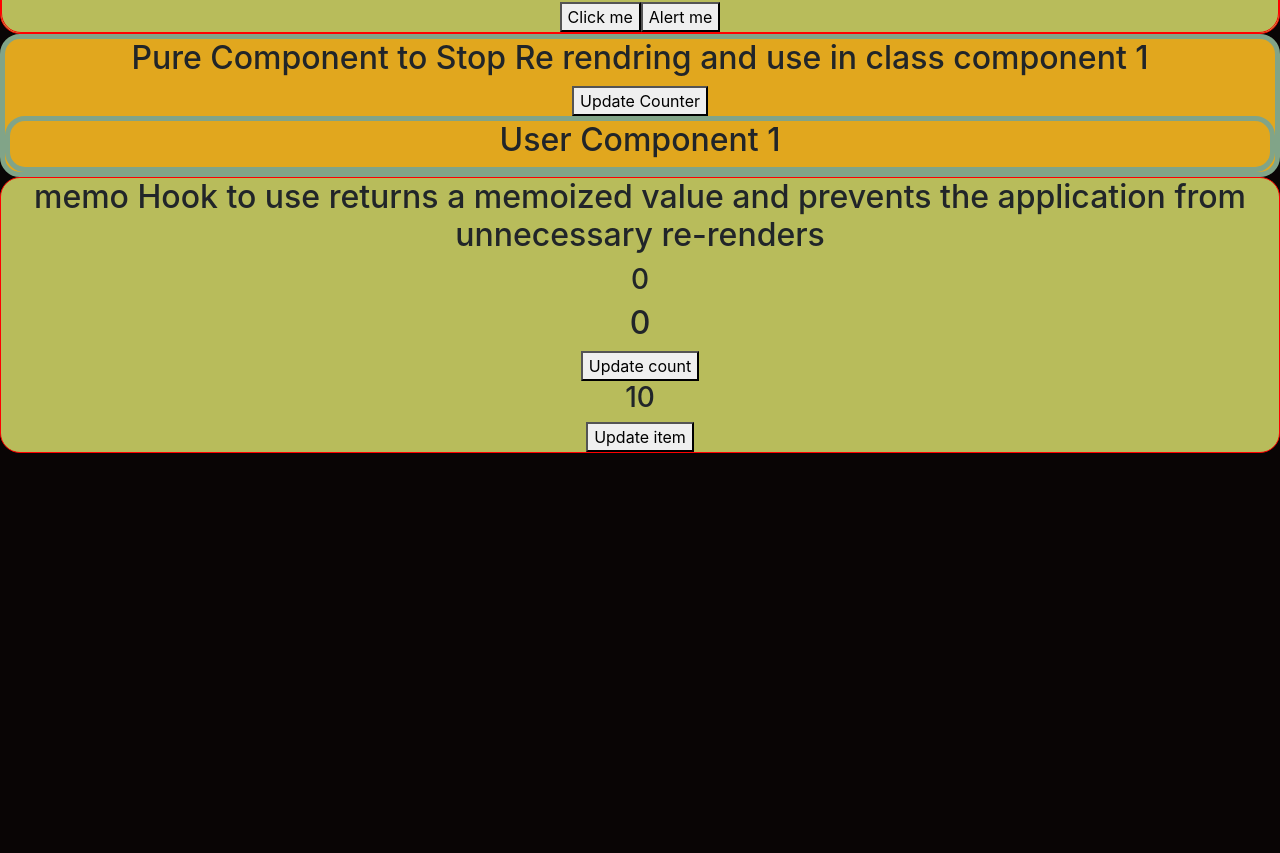
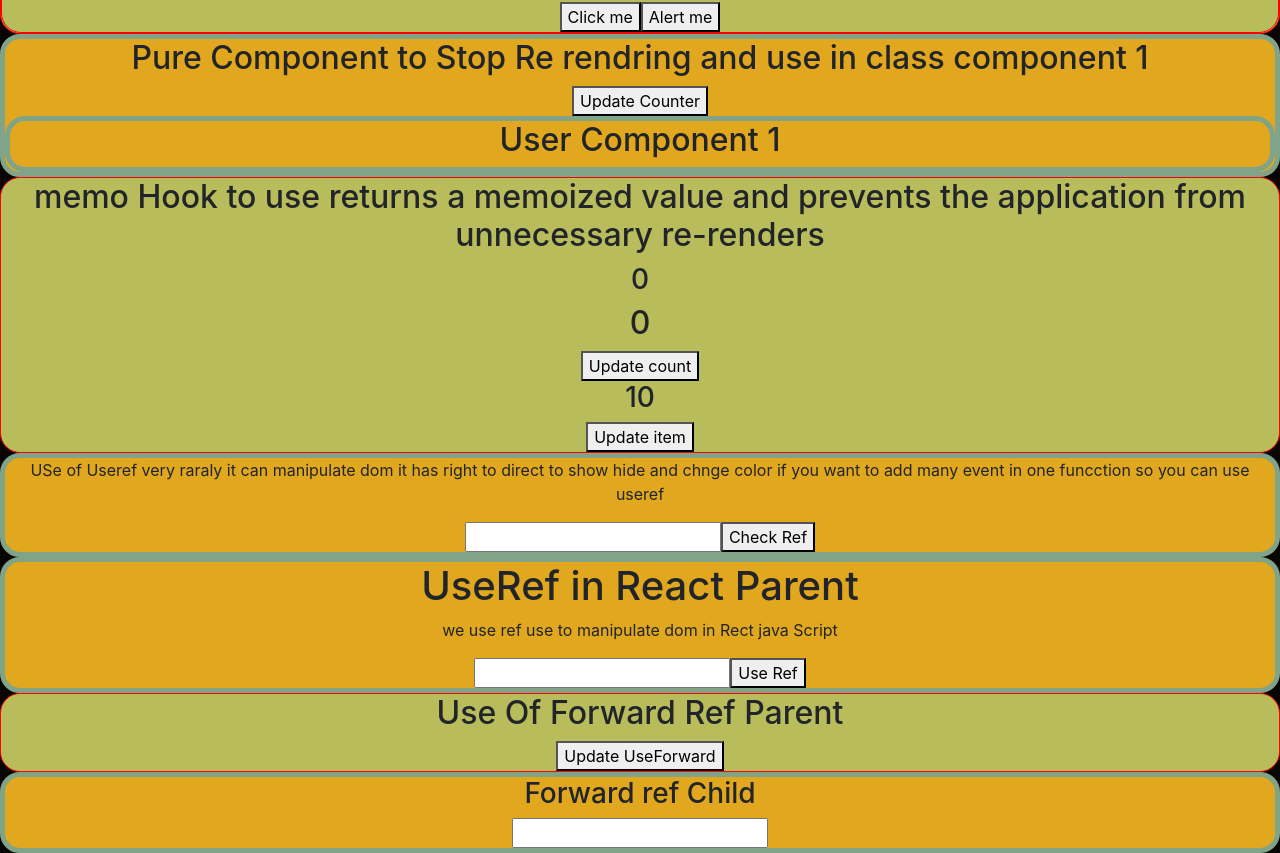
Before and after one commit to devilalpanchal/ReactYoutube01, a React (Create React App) app: page / in a window 1280 px wide. Shown: the part 5077-5930 px from the top of the page. Before the commit the page ends 5530 px from the top, so only its background shows below. Built offline with nearby package versions, Linux system fonts and the light colour scheme.

Commit message:
ref and forward ref

```diff
--- /dev/null
+++ b/src/Hooks/ForwardReff.js
@@ -0,0 +1,22 @@
+import React, { useRef } from "react";
+import ForwardChild from "./UseForChildComponent";
+function ForwarRef() {
+
+    let inputforReff = useRef(null)
+    function UpdateInpurt() {
+        inputforReff.current.value = "20000"
+        inputforReff.current.focus()
+    }
+    return (
+        <>
+            <div className="App">
+                <h2>Use Of Forward Ref Parent</h2>
+                <button onClick={UpdateInpurt}>Update UseForward</button>
+
+            </div>
+            <ForwardChild  ref={inputforReff} />
+        </>
+    )
+}
+
+export default ForwarRef;
--- /dev/null
+++ b/src/Hooks/UseForChildComponent.js
@@ -0,0 +1,14 @@
+import React,{forwardRef} from "react";
+
+function ForwardChild(props,ref) {
+    return (
+        <>
+            <div className="app">
+                <h3>Forward ref Child</h3>
+                <input type="text" ref={ref}/>
+            </div>
+        </>
+    )
+}
+
+export default forwardRef(ForwardChild) ;
--- /dev/null
+++ b/src/Hooks/UseREfForFunctional.js
@@ -0,0 +1,24 @@
+import React, { useRef } from "react";
+
+function FunctionalUSef() {
+    let Inpofref = useRef(null)
+
+    function HandleInput() {
+        console.log(' functiona text devilal; pasnchal')
+        Inpofref.current.value = " 1000"
+        Inpofref.current.focus();
+        Inpofref.current.style.color = "red"
+    }
+    return (
+        <>
+            <div className="app">
+                <h1>UseRef in React Parent  </h1>
+                <p>we use ref use to manipulate dom in Rect java Script</p>
+                <input type="text" ref={Inpofref} />
+                <button onClick={HandleInput}  > Use Ref</button>
+            </div>
+        </>
+    )
+}
+
+export default FunctionalUSef;
--- /dev/null
+++ b/src/Hooks/UseRefer.js
@@ -0,0 +1,49 @@
+import React ,{createRef} from 'react'
+
+
+class UseFefer extends React.Component {
+
+    constructor()
+    {
+        super()
+        this.inputRef = createRef();
+    }
+
+
+    componentDidMount(){
+        // console.log(this.inputRef.current.value = " 1000")
+        console.log(this.inputRef)
+    }
+
+    getVAlues()
+    {
+
+        console.log(this.inputRef.current.value)
+this.inputRef.current.style.color = "red"
+this.inputRef.current.style.BackgroundColor = "red"
+
+
+
+    }
+
+    render() {
+        return (
+
+            <>
+                <div className='app'>
+                    <p>USe of Useref very raraly it can manipulate dom it has right to direct to show hide and chnge color if you want to add many event in one funcction so you can use useref  </p>
+
+                    <input type='text'  ref={this.inputRef}  ></input>
+                    <button onClick={()=>this.getVAlues()}  >Check Ref</button>
+
+
+                </div>
+            </>
+        )
+    }
+}
+
+
+
+
+export default UseFefer;
--- a/src/index.js
+++ b/src/index.js
@@ -36,6 +36,9 @@ import Fragment from './ReactFragment';
 import PrantTochild from './Element/PrantTochild';
 import PureCom from './Component/PureComp';
 import Memo from './Hooks/UseMemo';
+import UseFefer from './Hooks/UseRefer';
+import FunctionalUSef from './Hooks/UseREfForFunctional';
+import ForwarRef from './Hooks/ForwardReff';
 const root = ReactDOM.createRoot(document.getElementById('root'));
 root.render(
   <React.StrictMode>
@@ -76,6 +79,9 @@ root.render(
     <PrantTochild/>
     <PureCom/>
     <Memo/>
+    <UseFefer/>
+    <FunctionalUSef/>
+    <ForwarRef/>
   </React.StrictMode>
 );
 reportWebVitals();
```
